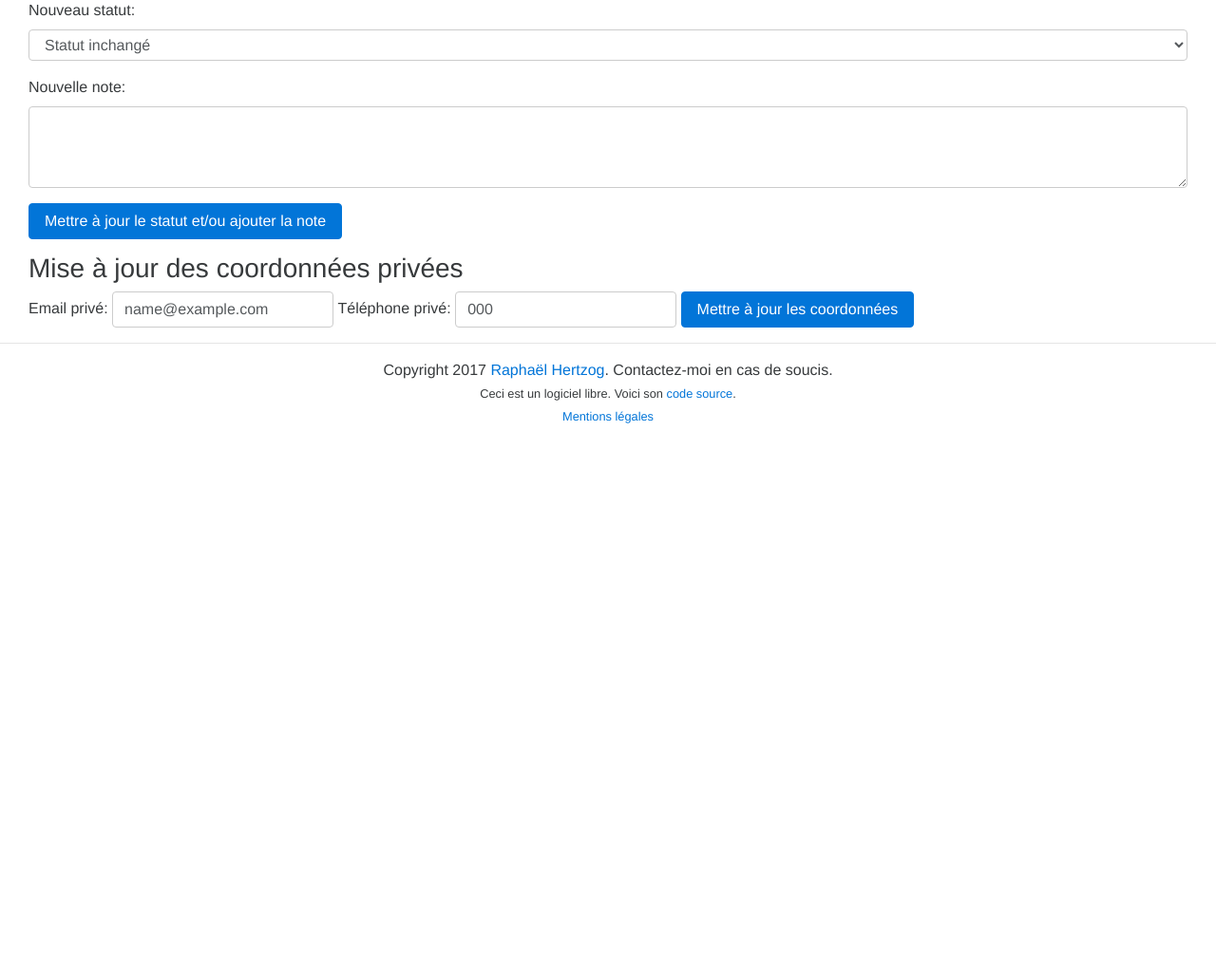
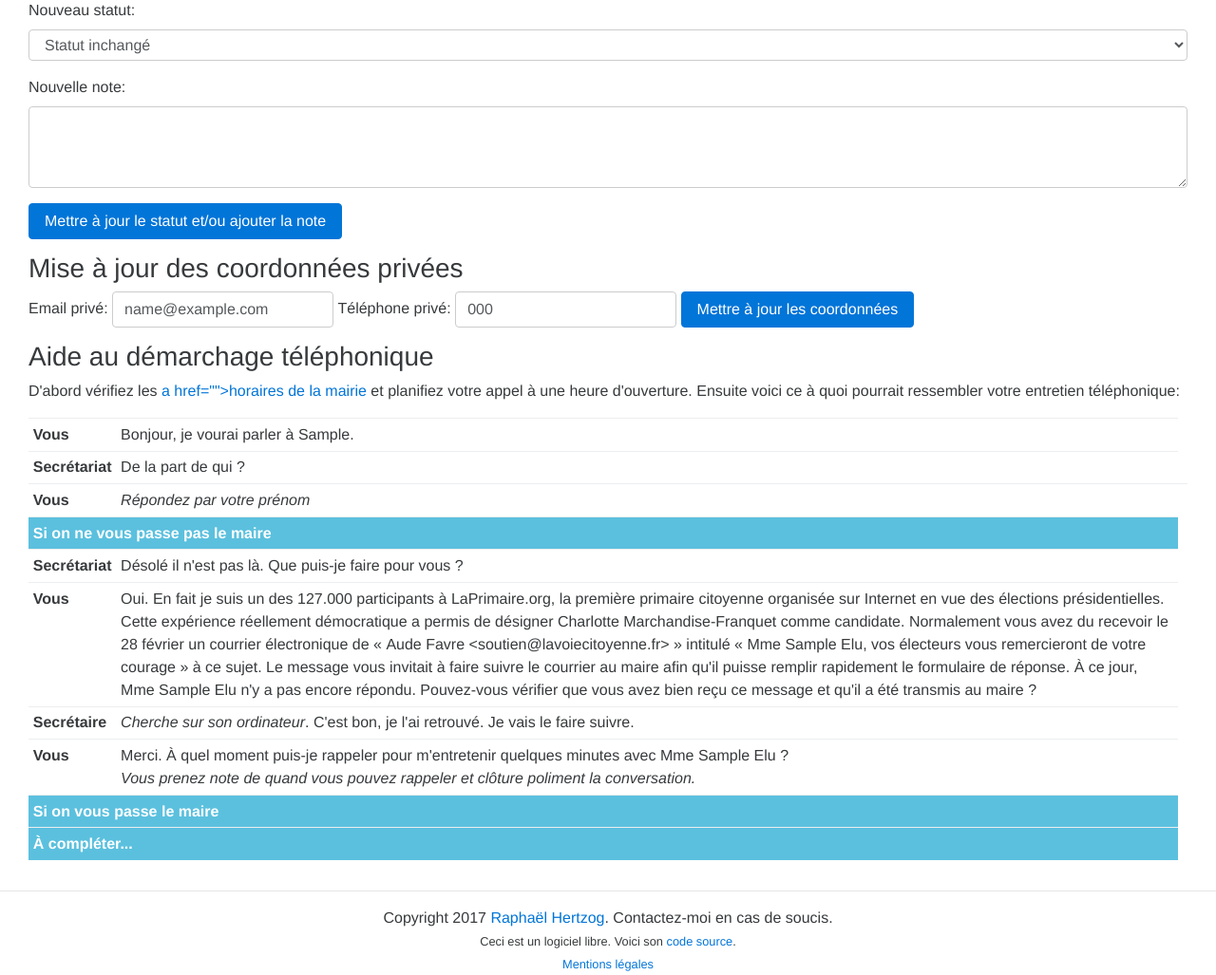
Before and after one commit to rhertzog/parrainage, a Django app: page /elu/1/ in a window 1280 px wide. Shown: the part 532-1559 px from the top of the page at 95% size. Before the commit the page ends 978 px from the top, so only its background shows below. Run offline with Django 3.2, Linux system fonts and the light colour scheme; a user stored in the database is signed in; tables that the repository leaves empty hold one stand-in row (values such as "Sample post"); some libraries are stand-ins or nearby versions.

Commit message:
Add public assignation mechanism

```diff
--- a/parrainage/app/templates/elu-detail.html
+++ b/parrainage/app/templates/elu-detail.html
@@ -130,7 +130,65 @@
 	    <button type="submit" class="btn btn-primary">Mettre à jour les coordonnées</button>
 	</form>
     </div>
+    {% endif %}
+    {% if object.role == 'M' %}
+    {% if user.is_authenticated or request.GET.assigned %}
+    <div class="col-xs-12 m-t-1">
+	{% if assigned %}
+	<h3>Actions possibles</h3>
+	<p><a href="{% url 'assign' %}?action=unassign&elu_id={{ object.id }}"
+	    class="btn btn-primary">Finalement, je ne contacterai pas cet élu</a>
+	   <a href="{% url 'assign' %}?action=assign&forcenew=1"
+	   class="btn btn-primary">J'ai contacté cet élu, j'en veux un autre</a>
+	</p>
+	{% endif %}
+	<h3>Aide au démarchage téléphonique</h3>
+	<p>D'abord vérifiez les <a target="_blank" href="https://lannuaire.service-public.fr/recherche?whoWhat=mairie&where={{ object.city_zipcode|urlencode }}{{ " "|urlencode }}{{ object.city|urlencode }}">a href="">horaires de la mairie</a> et planifiez votre appel à une heure
+	d'ouverture. Ensuite voici ce à quoi pourrait ressembler votre
+	entretien téléphonique:</p>
+	<table class="table table-sm table-hover">
+	    <tr><th>Vous</th><td>Bonjour, je vourai parler à
+		    {{ object.first_name }}.</td></tr>
+	    <tr><th>Secrétariat</th><td>De la part de qui ?</td></tr>
+	    <tr><th>Vous</th><td><em>Répondez par votre prénom</em><td></tr>
+	    <tr class="bg-info text-white"><th colspan="2">Si on ne vous passe pas le maire</th></tr>
+	    <tr><th>Secrétariat</th><td>Désolé il n'est pas là.
+		    Que puis-je faire pour vous ?</td></tr>
+	    <tr><th>Vous</th><td>Oui. En fait je suis un des 127.000
+		participants à LaPrimaire.org, la première primaire
+		citoyenne organisée sur Internet en vue des élections
+		présidentielles. Cette expérience réellement démocratique
+		a permis de désigner Charlotte Marchandise-Franquet comme
+		candidate. Normalement vous avez du recevoir le 28 février
+		un courrier électronique de « Aude Favre
+		&lt;soutien@lavoiecitoyenne.fr&gt; » intitulé
+		« {% if object.gender == 'F' %}M.{% else %}Mme{% endif %}
+		{{ object.family_name|title }}, vos électeurs vous
+		remercieront de votre courage » à ce sujet. Le message
+		vous invitait à faire suivre le courrier au maire afin
+		qu'il puisse remplir rapidement le formulaire de réponse.
+		À ce jour,
+		{% if object.gender == 'F' %}M.{% else %}Mme{% endif %} {{ object.family_name|title }}
+		n'y a pas encore répondu. Pouvez-vous vérifier que vous
+		avez bien reçu ce message et qu'il a été transmis au maire ?
+		</td></tr>
+	    <tr><th>Secrétaire</th><td><em>Cherche sur son
+			ordinateur</em>. C'est bon, je l'ai retrouvé. Je
+		    vais le faire suivre.</td></tr>
+	    <tr><th>Vous</th><td>Merci. À quel moment puis-je rappeler
+		    pour m'entretenir quelques minutes avec
+		{% if object.gender == 'F' %}M.{% else %}Mme{% endif %}
+		{{ object.family_name|title }} ?<br/>
+		<em>Vous prenez note de quand vous pouvez rappeler et
+		    clôture poliment la conversation.</em>
+		</td></tr>
+	    <tr class="bg-info text-white"><th colspan="2">Si on vous passe le maire</th></tr>
+	    <tr class="bg-info text-white"><th colspan="2">À compléter...</th></tr>
+	    <!-- <tr><th>Vous</th><td><em>On commence part -->
 
+	</table>
+    </div>
+    {% endif %}
     {% endif %}
 </div>
 {% endblock %}
--- a/parrainage/app/views.py
+++ b/parrainage/app/views.py
@@ -1,5 +1,6 @@
 import csv
 import logging
+import random
 
 from django.core.urlresolvers import reverse
 from django.core.mail import send_mail
@@ -12,6 +13,7 @@ from django.utils.decorators import method_decorator
 from django.utils.http import urlencode
 from django.utils.crypto import get_random_string
 from django.views.generic import TemplateView, ListView, DetailView, View
+from django.views.generic import RedirectView
 
 from parrainage.app.models import Elu, User, UserSettings
 
@@ -115,6 +117,12 @@ class HomePageView(TemplateView):
             context['elus_responded']
 
         if not self.request.user.is_authenticated():
+            assigned_elu = self.request.COOKIES.get('assigned_elu')
+            if assigned_elu:
+                try:
+                    context['my_elu'] = Elu.objects.get(pk=int(assigned_elu))
+                except:
+                    pass
             return context
 
         context['my_elus'] = get_assigned_elus(self.request.user)
@@ -172,6 +180,14 @@ class EluListView(ListView):
 class EluDetailView(DetailView):
     queryset = Elu.objects.all()
     template_name = 'elu-detail.html'
+
+    def get_context_data(self, **kwargs):
+        context = super(EluDetailView, self).get_context_data(**kwargs)
+        if not self.request.user.is_authenticated():
+            assigned_elu = self.request.COOKIES.get('assigned_elu')
+            if str(assigned_elu) == str(context['object'].id):
+                context['assigned'] = 1
+        return context
 
     def post(self, request, *args, **kwargs):
         if not request.user.is_authenticated():
@@ -567,3 +583,57 @@ class EluCSVForMailing(View):
             ])
 
         return response
+
+
+class PublicAssignation(View):
+
+    def select_elu(self):
+        which_one = random.randint(0, 99)
+        try:
+            elu = Elu.objects.exclude(public_phone='').exclude(
+                status__gte=Elu.STATUS_REFUSED
+            ).filter(role='M').filter(city_size__lt=5000).order_by(
+                    'public_assign_count', 'priority')[which_one]
+            return elu
+        except IndexError:
+            return None
+
+    def get(self, request, *args, **kwargs):
+        assigned_elu = request.COOKIES.get(
+            'assigned_elu', request.GET.get('elu_id'))
+        action = request.GET.get('action', 'assign')
+        if action == 'unassign' and assigned_elu:
+            try:
+                elu = Elu.objects.get(pk=int(assigned_elu))
+                elu.public_assign_count = elu.public_assign_count - 1
+                elu.save()
+            except:
+                pass
+            response = HttpResponseRedirect('/')
+            response.delete_cookie('assigned_elu')
+        elif action == 'assign':
+            forcenew = request.GET.get('forcenew')
+            if assigned_elu and not forcenew:
+                try:
+                    elu = Elu.objects.get(pk=int(assigned_elu))
+                except:
+                    elu = None
+            else:
+                elu = self.select_elu()
+                if elu:
+                    elu.public_assign_count += 1
+                    elu.save()
+
+            if not elu:
+                return HttpResponseRedirect('/')
+
+            redirect_url = '{}?{}'.format(
+                reverse('elu-detail', kwargs={'pk': elu.id}),
+                urlencode({'assigned': 1}),
+            )
+            response = HttpResponseRedirect(redirect_url)
+            response.set_cookie('assigned_elu', elu.id, max_age=2592000)
+        else:
+            response = HttpResponseRedirect('/')
+
+        return response
--- a/parrainage/project/urls.py
+++ b/parrainage/project/urls.py
@@ -21,7 +21,7 @@ from parrainage.app.views import HomePageView, EluListView, EluDetailView
 from parrainage.app.views import EluCSVForMap, EluCSVForMailing, UserDetailView
 from parrainage.app.views import DepartmentRankingView, UserRankingView
 from parrainage.app.views import DepartmentSynopticView, EluAnswerView
-from parrainage.app.views import redirect_by_city_code
+from parrainage.app.views import redirect_by_city_code, PublicAssignation
 
 urlpatterns = [
     url(r'^$', HomePageView.as_view(), name='home'),
@@ -33,6 +33,7 @@ urlpatterns = [
     url(r'^csv/mailing/$', EluCSVForMailing.as_view(), name='elu-csv-for-map'),
     url(r'^r/city_code/(?P<city_code>[0-9a-zA-z]+)/$',
         redirect_by_city_code, name='redirect-by-city-code'),
+    url(r'r/assign/', PublicAssignation.as_view(), name='assign'),
     url(r'^u/(?P<pk>[0-9]+)/(?P<token>\w+)/$', EluAnswerView.as_view(),
         name='elu-answer'),
     url(r'^stats/ranking/department/$', DepartmentRankingView.as_view(),
```
Also changed, not shown: parrainage/app/templates/home.html (+12 -0 lines).
